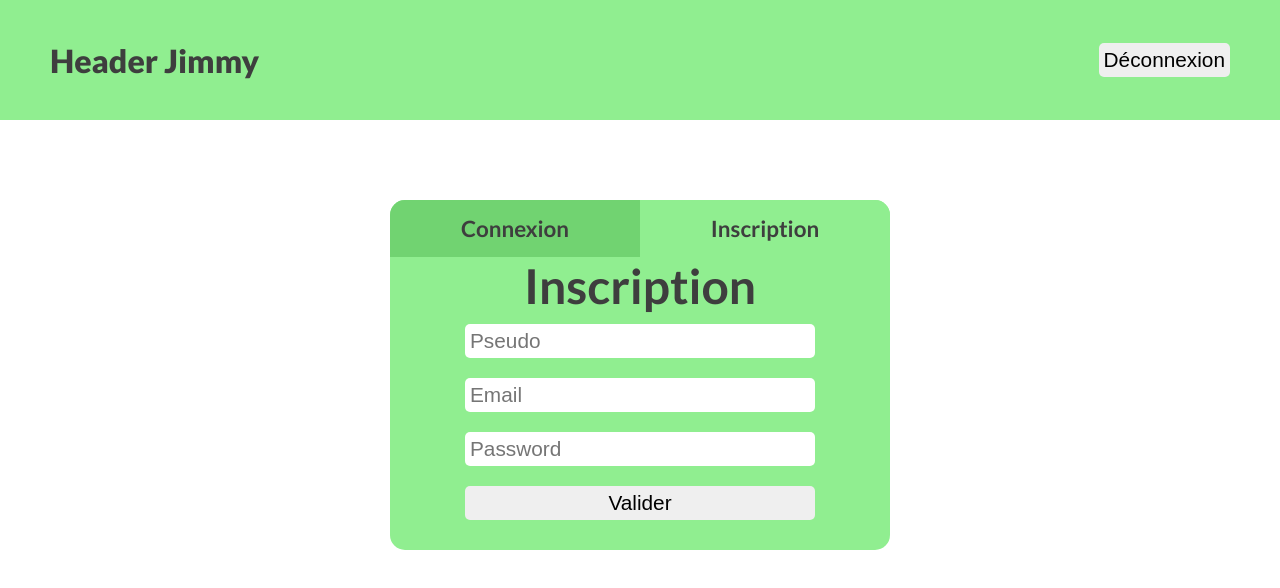
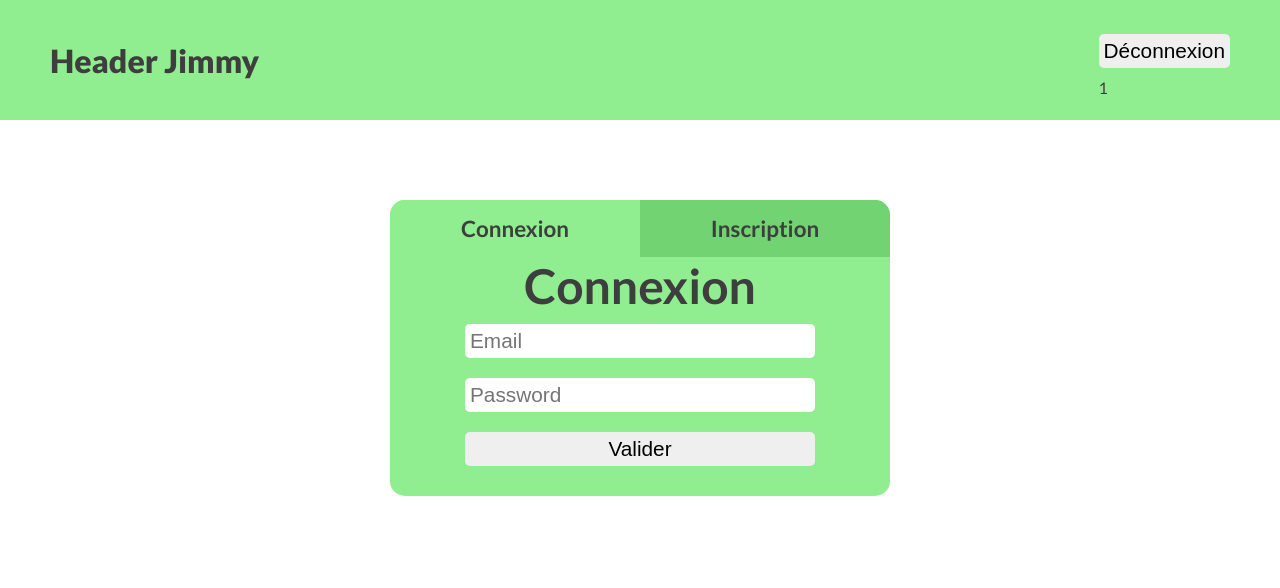
Before and after one commit to jimmy-clairy/groupomania_v1, a React (Create React App) app in the folder frontend/: page / in a window 1280 px wide. Shown: the top 588 px of the page. Built offline with nearby package versions, Linux system fonts and the light colour scheme; sample sign-in values are in the browser's storage.

Commit message:
Modif card

```diff
--- a/frontend/src/components/Card/Card.css
+++ b/frontend/src/components/Card/Card.css
@@ -14,20 +14,23 @@
     text-align: left;
     display: flex;
     flex-wrap: wrap;
+    word-break: break-all;
 }
+
 .Card img{
-    width:200px;
-    height:200px;
+    width:170px;
+    height:170px;
+    object-fit: cover;
 }
 
 .Card .text{
+    display: flex;
+    flex-direction: column;
+    justify-content: space-between;
     flex: 1;
+    margin-left: 15px;
 }
-.Card input {
-    font-size: larger;
-    border: none;
-    outline: none;
-    width: 100%;
-    word-break: break-all;
-    padding-left: 15px;
+
+.Card .icon {
+    display: flex;
 }
--- a/frontend/src/components/Card/Card.jsx
+++ b/frontend/src/components/Card/Card.jsx
@@ -1,9 +1,10 @@
 import React, { useEffect, useState } from 'react'
-import Delete from '../Delete/Delete'
+import Delete from '../Delete/DeletePost'
 import './Card.css'
 
 export default function Card() {
   const token = localStorage.getItem('token')
+  const userId = localStorage.getItem('userId')
   const [data, setData] = useState([])
 
   useEffect(() => {
@@ -13,11 +14,11 @@ export default function Card() {
       },
     })
       .then((res) => res.json())
-      .then((dataRes) => {
-        setData(dataRes)
+      .then((dataResponse) => {
+        setData(dataResponse)
       })
       .catch((err) => console.log({ message: err }))
-  }, [token])
+  }, [token, data])
 
   return (
     <div className="Card__container">
@@ -25,8 +26,16 @@ export default function Card() {
         <div className="Card" key={item._id}>
           <img src={item.imageUrl} alt="img post" />
           <div className="text">
-            <p>{item.post}</p>
-            <Delete postId={item._id} />
+            <div>
+              <h5>{item.posterId}</h5>
+              <p>{item.post}</p>
+            </div>
+
+            {userId === item.posterId && (
+              <div className="icon">
+                <Delete postId={item._id} />
+              </div>
+            )}
           </div>
         </div>
       ))}
--- a/frontend/src/components/Delete/Delete.jsx
+++ b/frontend/src/components/Delete/DeletePost.jsx
@@ -1,8 +1,8 @@
 import React from 'react'
 import iconDelete from '../../assets/bin.png'
-import './Delete.css'
+import './DeletePost.css'
 
-export default function Delete(props) {
+export default function DeletePost(props) {
   const token = localStorage.getItem('token')
 
   async function deletePost(postId) {
@@ -15,7 +15,6 @@ export default function Delete(props) {
 
     const dataRes = await response.json()
     console.log(dataRes)
-    window.location.reload()
   }
 
   return (
--- a/frontend/src/components/Form/Form.css
+++ b/frontend/src/components/Form/Form.css
@@ -2,10 +2,10 @@
     max-width: 800px;
     width: 95%;
     background: white;
-    padding: 20px;
+    padding: 15px;
     margin: 20px auto;
     box-shadow: 0 5px 15px rgba(0, 0, 0, 0.3);
-    min-height: 180px;
+    min-height: 150px;
     text-align: left;
     display: flex;
     flex-wrap: wrap;
--- a/frontend/src/components/Form/Form.jsx
+++ b/frontend/src/components/Form/Form.jsx
@@ -7,28 +7,28 @@ export default function Form() {
   const [post, setPost] = useState('')
   const [image, setImage] = useState('')
 
-  function submitForm(e) {
+  const submitForm = async (e) => {
     e.preventDefault()
 
     const data = new FormData()
     data.append('image', image)
     data.append('post', post)
 
-    console.log(data)
-
-    fetch('http://localhost:7000/api/post', {
+    try {
+      const response = await fetch('http://localhost:7000/api/post', {
         method: 'POST',
         headers: {
           Authorization: 'Bearer ' + token,
         },
         body: data,
       })
-      .then((res) => res.json())
-      .then((dataRes) => {
+
+      const dataRes = await response.json()
       console.log(dataRes)
-        window.location.reload()
-      })
-      .catch((err) => console.log({ message: err }))
+      setPost('')
+    } catch (error) {
+      console.log({ message: 'Bad url' })
+    }
   }
   return (
     <div className="Form">
--- a/frontend/src/components/Header/Header.css
+++ b/frontend/src/components/Header/Header.css
@@ -1,4 +1,4 @@
-.header {
+.Header {
     background-color: lightgreen;
     height: 120px;
     padding: 0 50px;
@@ -9,10 +9,10 @@
     justify-content: space-between;
 }
 
-.header h1 {
+.Header h1 {
     font-weight: 800;
 }
 
-.header button {
+.Header button {
     cursor: pointer;
 }
--- a/frontend/src/components/Header/Header.jsx
+++ b/frontend/src/components/Header/Header.jsx
@@ -4,6 +4,7 @@ import './Header.css'
 
 export default function Header() {
   const token = localStorage.getItem('token')
+  const userId = localStorage.getItem('userId')
   const navigate = useNavigate()
 
   function deconnexion() {
@@ -12,9 +13,12 @@ export default function Header() {
   }
 
   return (
-    <div className="header">
+    <div className="Header">
       <h1>Header Jimmy</h1>
-      {token && <button onClick={() => deconnexion()}>Déconnexion</button>}
+      <div>
+        {token && <button onClick={() => deconnexion()}>Déconnexion</button>}
+        <p>{userId}</p>
+      </div>
     </div>
   )
 }
--- a/frontend/src/index.jsx
+++ b/frontend/src/index.jsx
@@ -12,8 +12,8 @@ root.render(
   <BrowserRouter>
     <Header />
     <Routes>
-      <Route path="*" element={<Signup />} />
-      <Route path="/login" element={<Login />} />
+      <Route path="/signup" element={<Signup />} />
+      <Route path="*" element={<Login />} />
       <Route path="/home" element={<Home />} />
     </Routes>
   </BrowserRouter>
--- a/frontend/src/pages/Login/Login.jsx
+++ b/frontend/src/pages/Login/Login.jsx
@@ -41,14 +41,14 @@ export default function Login() {
     <div className="login">
       <div>
         <NavLink
-          to="/login"
+          to="/"
           className={({ isActive }) => {
             return isActive && 'activeLink'
           }}
         >
           Connexion
         </NavLink>
-        <NavLink to="/">Inscription</NavLink>
+        <NavLink to="/signup">Inscription</NavLink>
       </div>
       <h2>Connexion</h2>
       <form onSubmit={submitForm}>
--- a/frontend/src/pages/Signup/Signup.jsx
+++ b/frontend/src/pages/Signup/Signup.jsx
@@ -12,6 +12,7 @@ export default function Signup() {
 
   async function submitForm(e) {
     e.preventDefault()
+
     const infoUser = {
       pseudo: pseudo,
       email: email,
@@ -41,6 +42,7 @@ export default function Signup() {
 
       localStorage.setItem('userId', dataRes.userId)
       localStorage.setItem('token', dataRes.token)
+
       if (dataRes.userId && dataRes.token) navigate('/home')
     } else {
       if (dataRes.error.errors.pseudo) setErrorPseudo('Pseudo déja utilisé')
@@ -51,9 +53,9 @@ export default function Signup() {
   return (
     <div className="signup">
       <div>
-        <NavLink to="/login">Connexion</NavLink>
+        <NavLink to="/">Connexion</NavLink>
         <NavLink
-          to="/"
+          to="/signup"
           className={({ isActive }) => {
             return isActive && 'activeLink'
           }}
```
Also changed, not shown: frontend/src/assets/annuler.png (added), frontend/src/assets/edit.png (added), frontend/src/components/Delete/DeletePost.css (renamed from frontend/src/components/Delete/Delete.css). Lines whose indentation alone changed are shown as unchanged.
